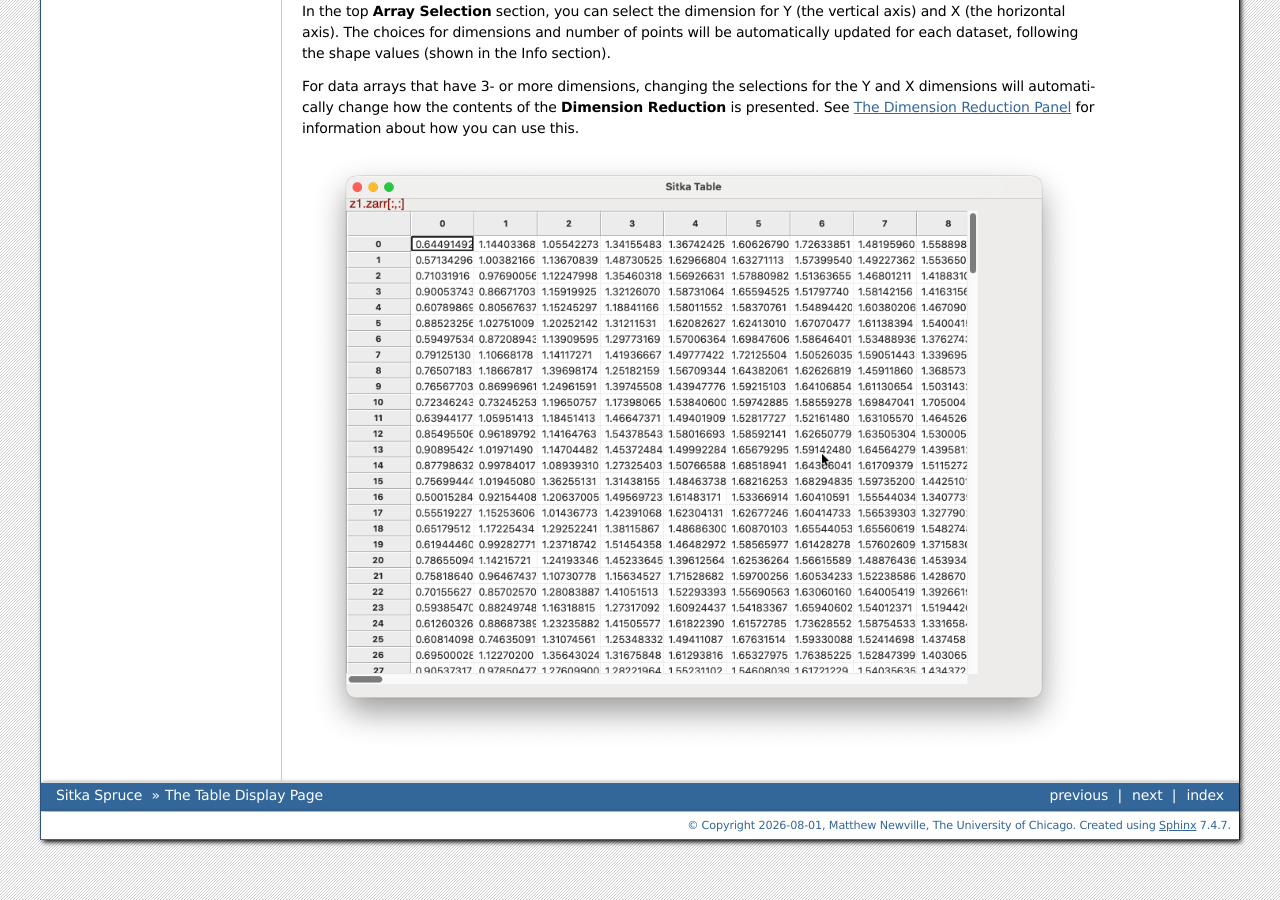
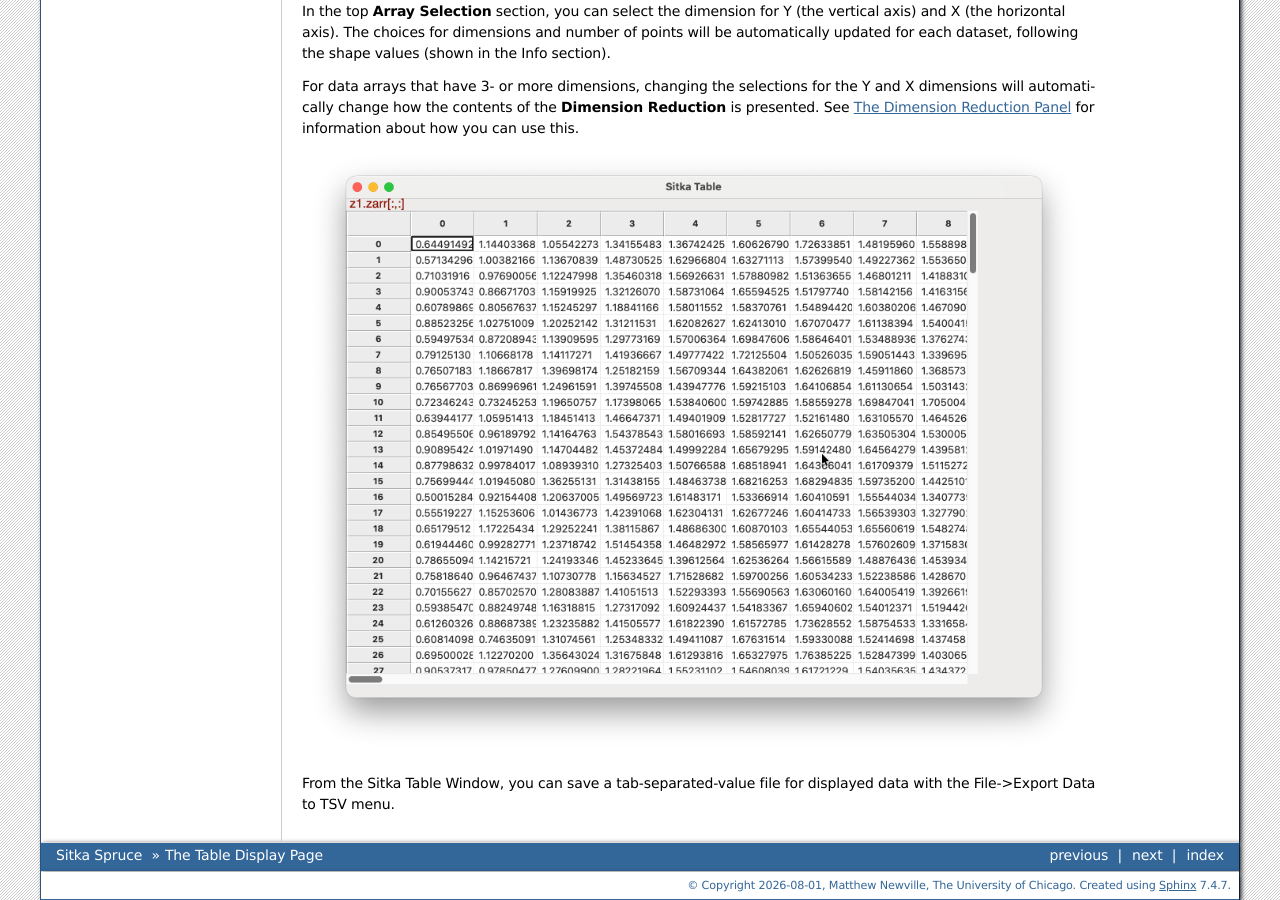
Before and after one commit to xraypy/sitka-spruce, a Sphinx documentation site: the page built from doc/table_display.rst, in a window 1280 px wide and 900 px high, scrolled down 721 px. Built offline with Sphinx 7.4.7, drawn with Linux system fonts in a browser that asks for light colours; the version number could not be read and is left out.

Commit message:
document save TSV menu

```diff
--- a/doc/table_display.rst
+++ b/doc/table_display.rst
@@ -27,3 +27,7 @@ the contents of the **Dimension Reduction** is presented.  See
 
 .. image:: images/sitka_tableview.png
    :width: 98 %
+
+
+From the Sitka Table Window, you can save a tab-separated-value file for
+displayed data with the File->Export Data to TSV menu.
```
